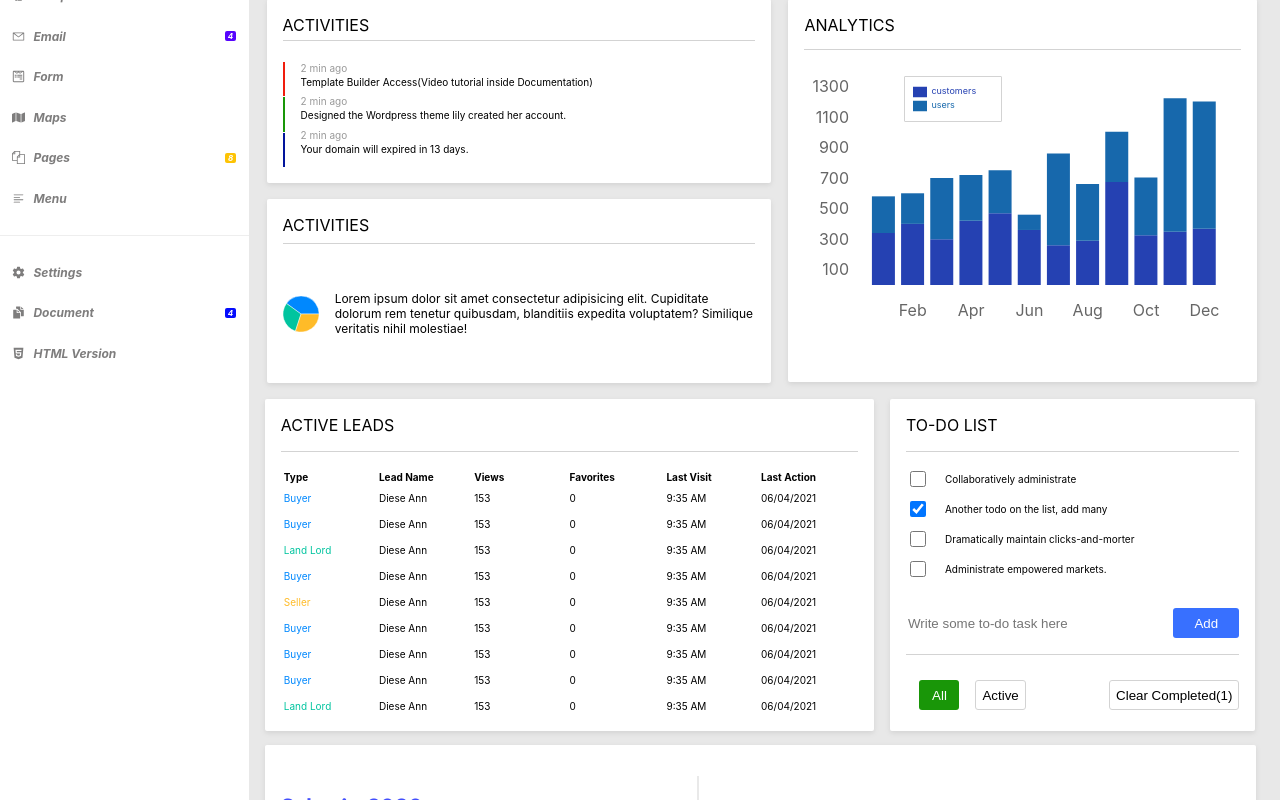
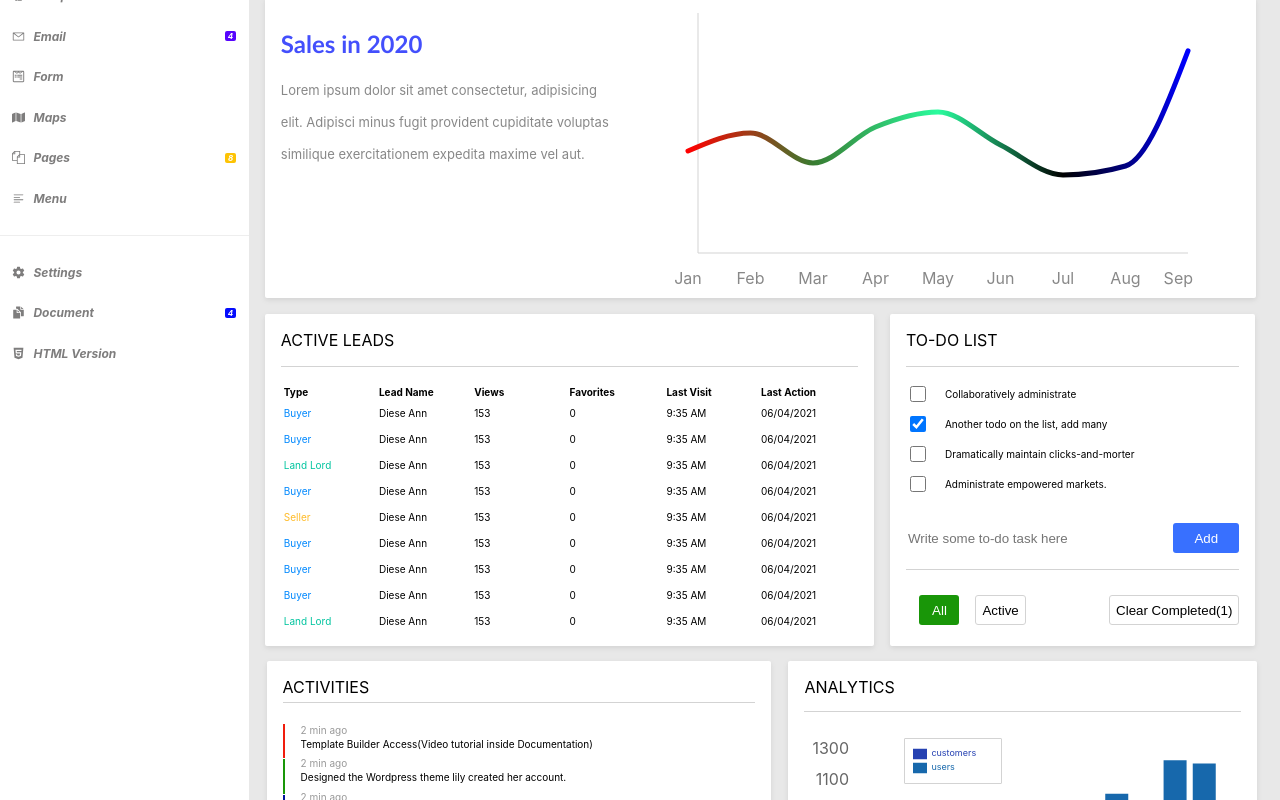
Before and after one commit to R-vijayendren/dashboard-style-guide, a React (Create React App) app: page / in a window 1280 px wide. Shown: the part 320-1120 px from the top of the page. Built offline with nearby package versions, Linux system fonts and the light colour scheme.

Commit message:
Rearranged the content order and fixed the warning.

```diff
--- a/src/pages/Dashboard/Dashboard.scss
+++ b/src/pages/Dashboard/Dashboard.scss
@@ -14,6 +14,7 @@
       @include flexLayoutWithGap(row, center, flex-start, 1rem);
       width: 94.5%;
       height: 300px;
+      padding: 0 1rem;
 
       .sales-graph {
         @include flexLayout(column, flex-start, center);
@@ -40,6 +41,7 @@
           height: 200px;
           color: #888;
           line-height: 2rem;
+          font-size: small
         }
       }
     }
--- a/src/pages/Dashboard/DashboardContent.jsx
+++ b/src/pages/Dashboard/DashboardContent.jsx
@@ -91,9 +91,8 @@ const DashboardContent = () => {
           renderLeaderBoard(leaderboardItem)
         )}
       </div>
-      <div className='card-activity-container'>
-        <DashboardActivity />
-        <CardWithChart />
+      <div className='sales-container'>
+        <SalesGraph />
       </div>
       <div className='tableContainer'>
         <div className='table-card'>
@@ -109,8 +108,9 @@ const DashboardContent = () => {
           </Card>
         </div>
       </div>
-      <div className='sales-container'>
-        <SalesGraph />
+      <div className='card-activity-container'>
+        <DashboardActivity />
+        <CardWithChart />
       </div>
     </div>
   );
--- a/src/pages/Dashboard/SalesGraph.jsx
+++ b/src/pages/Dashboard/SalesGraph.jsx
@@ -1,7 +1,7 @@
 import React from 'react';
 import Card from '../../components/Card/Card';
 
-import { LineChart, Line, XAxis, YAxis, CartesianGrid } from 'recharts';
+import { LineChart, Line, XAxis, YAxis } from 'recharts';
 
 import './Dashboard.scss';
 
```
